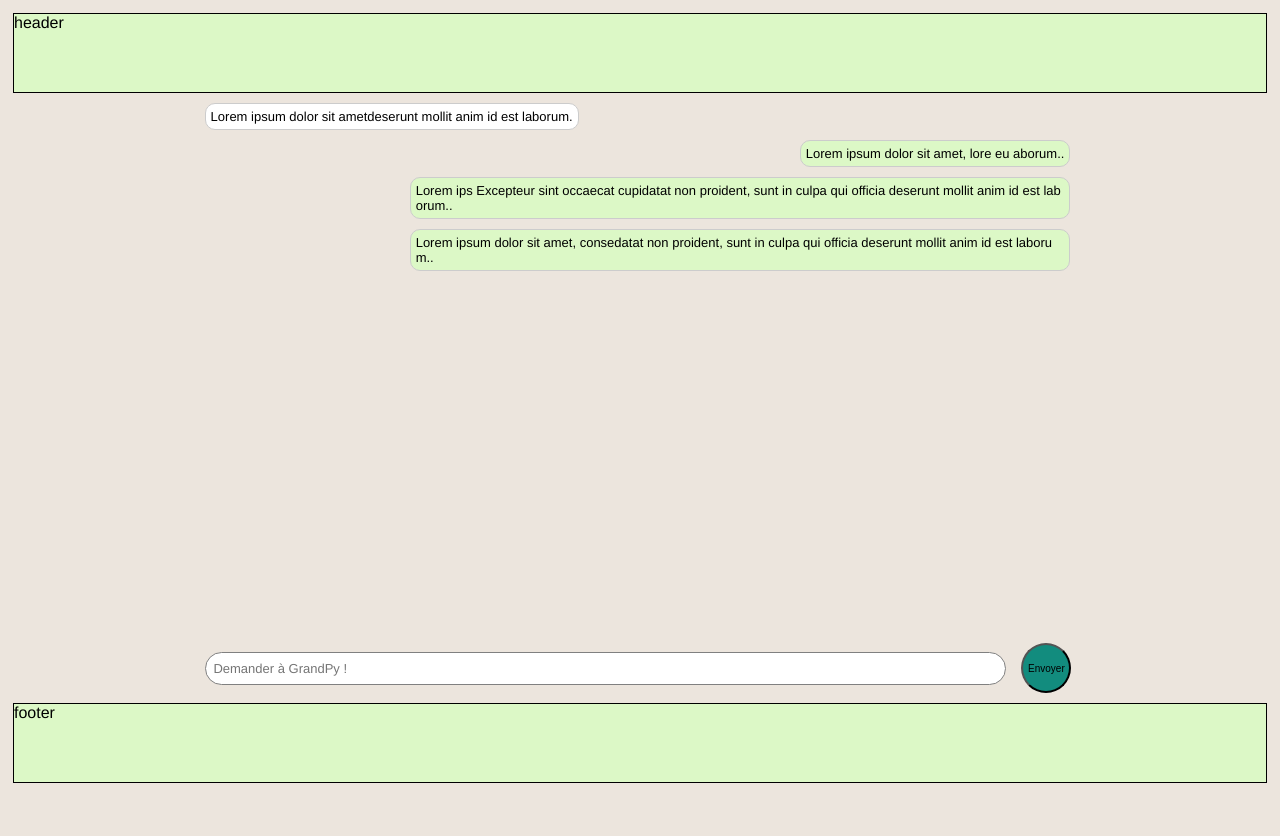
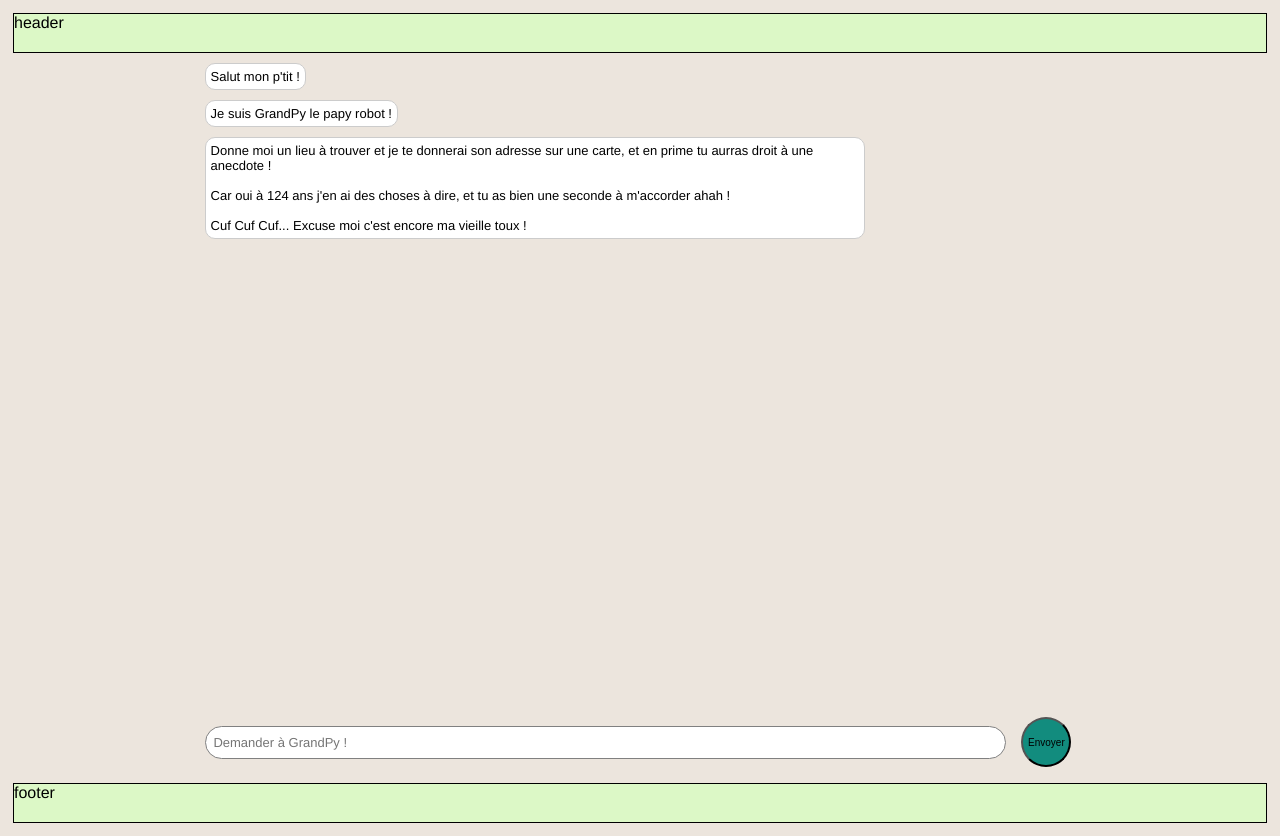
Before and after one commit to MassDo/Projet-7-GrandPy, a Flask app: page /home in a window 1280 px wide. Before the commit the page ends 783 px from the top, so only its background shows below. Run offline with Flask 2, Linux system fonts and the light colour scheme; some libraries are stand-ins or nearby versions.

Commit message:
modifications of the chatbot module and front bubble insertion

```diff
--- a/app/main.py
+++ b/app/main.py
@@ -24,17 +24,8 @@ def home():
             lat=chatbot.latitude,
             lng=chatbot.longitude
         )
-
     else:
-        return render_template(
-        '/pages/home.html',
-        lat=40,
-        lng=42
-        )
-
-@app.route('/test')
-def test():
-    return render_template('pages/test_home.html')
+        return render_template('/pages/home.html')
 
 if __name__ == '__main__':
     app.run(debug=True)
--- a/app/static/ajaxPost.js
+++ b/app/static/ajaxPost.js
@@ -7,30 +7,16 @@ document.getElementById("ajaxButton").onclick = function() {
     var userInput = textarea.value;
     var text = userInput;
     // user new bubble chat
-    bubble(userInput, responseZone, textarea);
-    // ajax request
-    makeRequest('/home', text, responseZone);
+    if (text != "") {
+        bubble(userInput, responseZone, textarea);
+        // ajax request
+        makeRequest('/home', text, responseZone);
+    }
+    else {
+        // faire une bulle réponse du bot qui demande de saisir du texte
+    }
 };
 
-// ADD USER CHAT BUBBLE
-function bubble(userInput, responseZone, textarea) {
-    // NEW USER CHAT BUBBLE (if userInput not empty)
-    if (userInput != "") {
-        var zone = document.createElement("div");
-        zone.classList.add("zone");
-        responseZone.insertAdjacentElement("beforeend", zone);
-        var bubble = document.createElement("div");
-        bubble.className = "bubble user";
-        bubble.innerHTML = userInput;
-        zone.appendChild(bubble);
-    }
-    // SCROLL DOWN
-    responseZone.scrollTop = responseZone.scrollHeight;
-    // CLEAR TEXTAREA
-    textarea.value = "";
-    // restart userInput height
-    textarea.style.height = "15px";
-}
 // AJAX REQUEST
 function makeRequest(url, text) {
     httpRequest = new XMLHttpRequest();
@@ -47,14 +33,7 @@ function makeRequest(url, text) {
 function callBack() {
     if (httpRequest.readyState === XMLHttpRequest.DONE) { // if request is done
         if (httpRequest.status === 200) { // if the ressource is find
-            var response = JSON.parse(httpRequest.responseText) // transform a json into a JS object
-/*            newMap(responseZone);*/
-            // remplir les cases ICI
-            /*document.getElementById("address").innerHTML = response.address
-            document.getElementById("title").innerHTML = response.title
-            document.getElementById("link").innerHTML = response.link
-            document.getElementById("linkHref").href = response.link
-            document.getElementById("intro").innerHTML = response.intro*/
+            var response = JSON.parse(httpRequest.responseText) // json into a JS object
             initMap = function initMap(latitude, longitude) {
                 // The location of address
                 var position_marqueur = {
@@ -75,8 +54,8 @@ function callBack() {
                     map: map
                 });
             };
-
             /*document.getElementById("map").innerHTML = ""*/
+            botResponse(response);
             if (response.lat !== 0 && response.lng !== 0 ){
                 newMap(responseZone);
                 initMap(response.lat, response.lng)
@@ -90,7 +69,28 @@ function callBack() {
     var responseZone = document.querySelector(".response");
     responseZone.scrollTop = responseZone.scrollHeight;
 }
-// NEW MAP
+
+/*FUNCTIONS USED*/
+// add user chat bubble
+function bubble(userInput, responseZone, textarea) {
+    // NEW USER CHAT BUBBLE (if userInput not empty)
+    if (userInput != "") {
+        var zone = document.createElement("div");
+        zone.classList.add("zone");
+        responseZone.insertAdjacentElement("beforeend", zone);
+        var bubble = document.createElement("div");
+        bubble.className = "bubble user";
+        bubble.innerHTML = userInput;
+        zone.appendChild(bubble);
+    }
+    // SCROLL DOWN
+    responseZone.scrollTop = responseZone.scrollHeight;
+    // CLEAR TEXTAREA
+    textarea.value = "";
+    // restart userInput height
+    textarea.style.height = "15px";
+}
+// new map
 function newMap() {
     var zone = document.createElement("div");
     zone.classList.add("zone");
@@ -99,7 +99,48 @@ function newMap() {
     bubble.className = "bubble bot map";
     zone.appendChild(bubble);
 }
-// Adapt text area window size to his content
+// new bot response
+function botResponse(response) {
+    var dataList = [
+        response.address,
+        response.title,
+        response.intro
+    ]
+    for (let data of dataList) {
+        if (data) {
+            let info = document.createTextNode(data);
+            var zone = document.createElement("div");
+            if (data === response.intro) {
+                responseZone.insertAdjacentElement("beforeend", zone);
+                var bubble = document.createElement("div");
+                zone.appendChild(bubble);
+                bubble.className = "bubble bot";
+                var aElt = document.createElement("a");
+                bubble.appendChild(info);
+                var brElt = document.createElement("br");
+                bubble.appendChild(brElt);
+                var brElt2 = document.createElement("br");
+                bubble.appendChild(brElt2);
+                bubble.appendChild(aElt);
+                aElt.href = response.link;
+                aElt.setAttribute("target","_blank");
+                aElt.innerHTML = response.link;
+            }
+            else {
+                zone.classList.add("zone");
+                responseZone.insertAdjacentElement("beforeend", zone);
+                var bubble = document.createElement("div");
+                bubble.className = "bubble bot";
+                zone.appendChild(bubble);
+                bubble.appendChild(info);
+            }
+        }
+        else {
+            console.log(data + "pas d'informations")
+        }
+    }
+}
+// Adapting textarea window size to his content.
 function textAreaAdjust(o) {
     o.style.height = "0px";
     console.log(o.style.height);
--- a/app/static/home.css
+++ b/app/static/home.css
@@ -2,7 +2,7 @@ body {
     font-family: Helvetica Neue,Helvetica,Arial,sans-serif;
     display: grid;
     grid-template-columns: 1.5fr 7fr 1.5fr;
-    grid-template-rows: 10vh 75vh 10vh;
+    grid-template-rows: 5vh 90vh 5vh;
     grid-gap: 5px;
     background-color: #ECE5DD;
     padding: 5px;
@@ -16,7 +16,7 @@ main {
     font-family: Helvetica Neue,Helvetica,Arial,sans-serif;
     font-size: 13px;
     grid-column: 2;
-    grid-row: 2;
+    grid-row: 2 ;
     display: grid;
     grid-template-columns: 9fr 1fr;
     grid-template-rows: 9fr 1fr;
@@ -41,13 +41,15 @@ main {
     padding: 5px;
     margin-top: 5px;
     margin-bottom: 5px;
-    word-break: break-all;
-    word-wrap: break-word;
+    overflow: wrap;
 }
 .bot {
     background-color: white;
     float: left;
     max-width: 74.5%;
+}
+.first {
+/*margin-top: 100px;*/
 }
 .map {
     height: 240px;
@@ -72,7 +74,6 @@ textarea {
     font-size: 13px;
     display: block;
     width: 90%;
-/*    margin: 0.5%;*/
     resize: none;
     border: solid 1px grey;
     border-radius: 30px;
--- a/app/templates/pages/home.html
+++ b/app/templates/pages/home.html
@@ -5,28 +5,27 @@
 <aside class="aside-left" ></aside>
 
 <main class="main">
+    {# zone of the bubbles chat #}
     <div class="response">
-        <div class="zone">
-            <div class="bubble bot">Lorem ipsum dolor sit ametdeserunt mollit anim id est laborum.</div>
+        <div class="zone first">
+            <div class="bubble bot">Salut mon p'tit ! <br>
+            </div>
         </div>
-         <div class="zone">
-            <div class="bubble user">Lorem ipsum dolor sit amet, lore eu aborum..</div>
+        <div class="zone first">
+            <div class="bubble bot">
+             Je suis GrandPy le papy robot !<br>
+            </div>
         </div>
-        <div class="zone">
-            <div class="bubble user">Lorem ips Excepteur sint occaecat cupidatat non
-            proident, sunt in culpa qui officia deserunt mollit anim id est laborum..</div>
+        <div class="zone first">
+            <div class="bubble bot">Donne moi un lieu à trouver et je te donnerai son adresse sur une carte, et en prime tu aurras droit à une anecdote !<br><br> Car oui à 124 ans j'en ai des choses à dire, et tu as bien une seconde à m'accorder ahah !<br><br> Cuf Cuf Cuf... Excuse moi c'est encore ma vieille toux ! </div>
         </div>
-
-        <div class="zone">
-            <div class="bubble user">Lorem ipsum dolor sit amet, consedatat non
-            proident, sunt in culpa qui officia deserunt mollit anim id est laborum..</div>
-        </div>
-
     </div>
+    {# user input textarea and submit button #}
     <div class="input">
         <textarea id="ajaxTextbox" onkeyup="textAreaAdjust(this)" placeholder="Demander à GrandPy !"></textarea>
         <input id="ajaxButton" type="submit" value="Envoyer" style="cursor: pointer;">
     </div>
+
 </main>
 
 <aside class="aside-right"></aside>
--- a/app/toolbox/chatbot.py
+++ b/app/toolbox/chatbot.py
@@ -1,3 +1,5 @@
+import random
+
 from .parser import Parser
 from .api_manager import ApiManager
 
@@ -24,6 +26,22 @@ class Chatbot:
             return the bot answer modulate by the proximity
             parameter of the method ApiManager.get_intro()
         """
+        intro_address = [
+            "Humm, je pense que l'adresse que tu recherches est: ",
+            "Alors... Je peux me tromper mais je me souviens d'une adresse à cet endroit: ",
+            "Je trouve une adresse a cet endroit j'espere que c'est la bonne: "
+        ]
+        intro_text = [
+            "Sais tu que ",
+            "Ah je me souviens d'une histoire à cet endroit: ",
+            "Attend laisse moi réfléchir... AH oui une histoire sur ce lieu: "
+        ]
+        outro_text = [
+            " ... Bon excuse moi minot mais je suis en retard pour ma sieste si tu veux la suite clique plutot ici: ",
+            " ... Ah ! J'ai oublié de prendre mes pillules ! Tu m'excuseras mais si tu veux la suite de l'histoire c'est ici: ",
+            " ... Ooups attends, j'ai encore la mémoire qui flanche, si tu veux la suite regarde plutot ici: "
+        ]
+
         self.input = user_input
 
         # Parsing
@@ -45,7 +63,7 @@ class Chatbot:
             data_finder.place_finder()
             data_finder.articles_nearby()
             self.name = data_finder.name
-            self.address = data_finder.address
+            self.address = random.choice(intro_address) + data_finder.address
             self.latitude = data_finder.latitude
             self.longitude = data_finder.longitude
 
@@ -54,14 +72,14 @@ class Chatbot:
 
             data_finder.get_intro(Chatbot.proximity)
             self.link = data_finder.link
-            self.text = "Sais tu que " + data_finder.intro
+            self.text = random.choice(intro_text) + data_finder.intro[0:200] + random.choice(outro_text)
         except:
-            print("pas de résultat")
+            print("no result or error in answer method")
         # data into the template
 
-        if self.text == "":
-            self.text = "Désolé mon ptit j'ai la mémoire qui flanche\
- essaye un autre endroit..."
+ #        if self.text == "":
+ #            self.text = "Désolé mon ptit j'ai la mémoire qui flanche\
+ # je n'ai pas d'histoires sur cet endroit..."
 
 
 
--- a/requirements.txt
+++ b/requirements.txt
@@ -1,9 +1,13 @@
 atomicwrites==1.3.0
 attrs==19.1.0
+certifi==2019.6.16
+chardet==3.0.4
 Click==7.0
 colorama==0.4.1
 Flask==1.1.1
 Flask-WTF==0.14.2
+gunicorn==19.9.0
+idna==2.8
 importlib-metadata==0.18
 itsdangerous==1.1.0
 Jinja2==2.10.1
@@ -15,7 +19,9 @@ pluggy==0.12.0
 py==1.8.0
 pyparsing==2.4.0
 pytest==5.0.1
+requests==2.22.0
 six==1.12.0
+urllib3==1.25.3
 wcwidth==0.1.7
 Werkzeug==0.15.4
 WTForms==2.2.1
```
